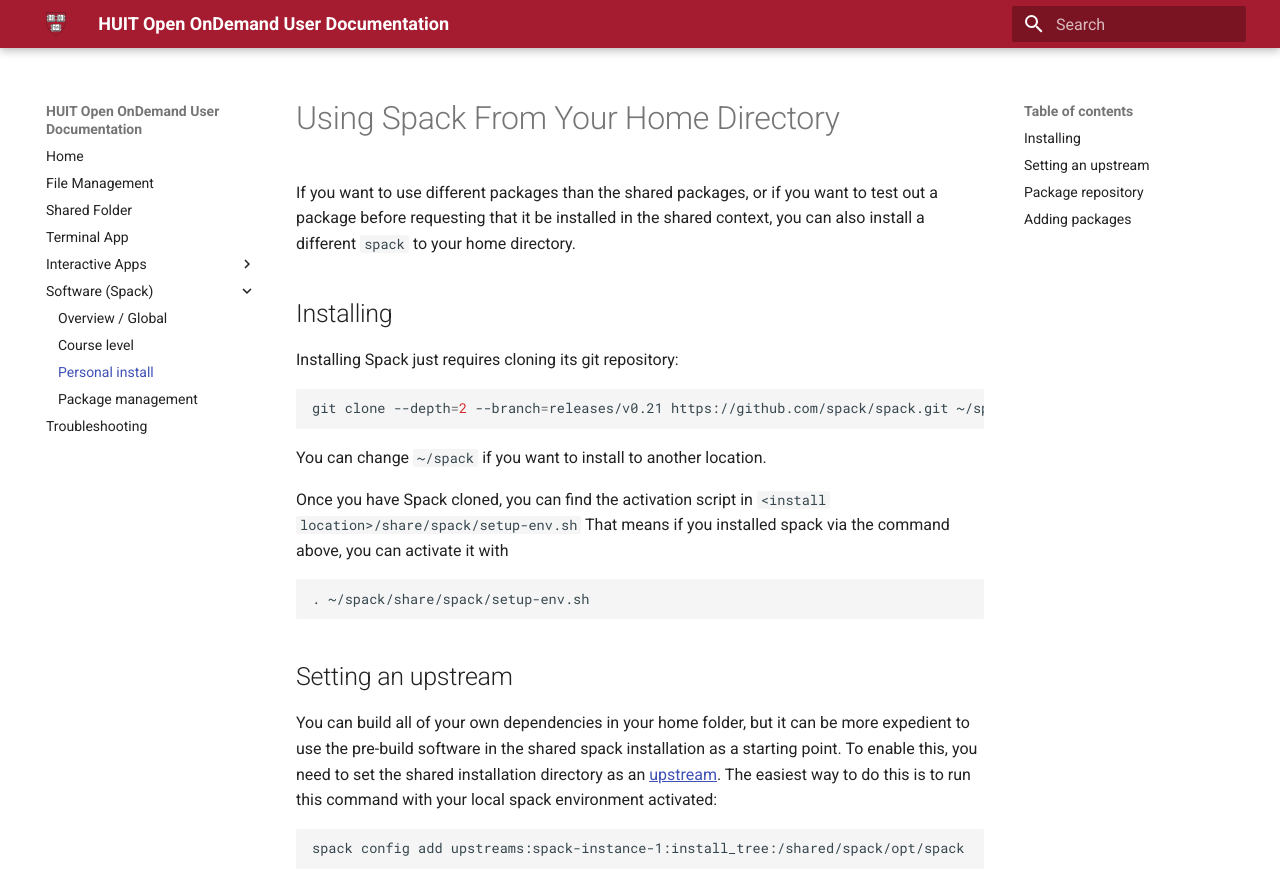
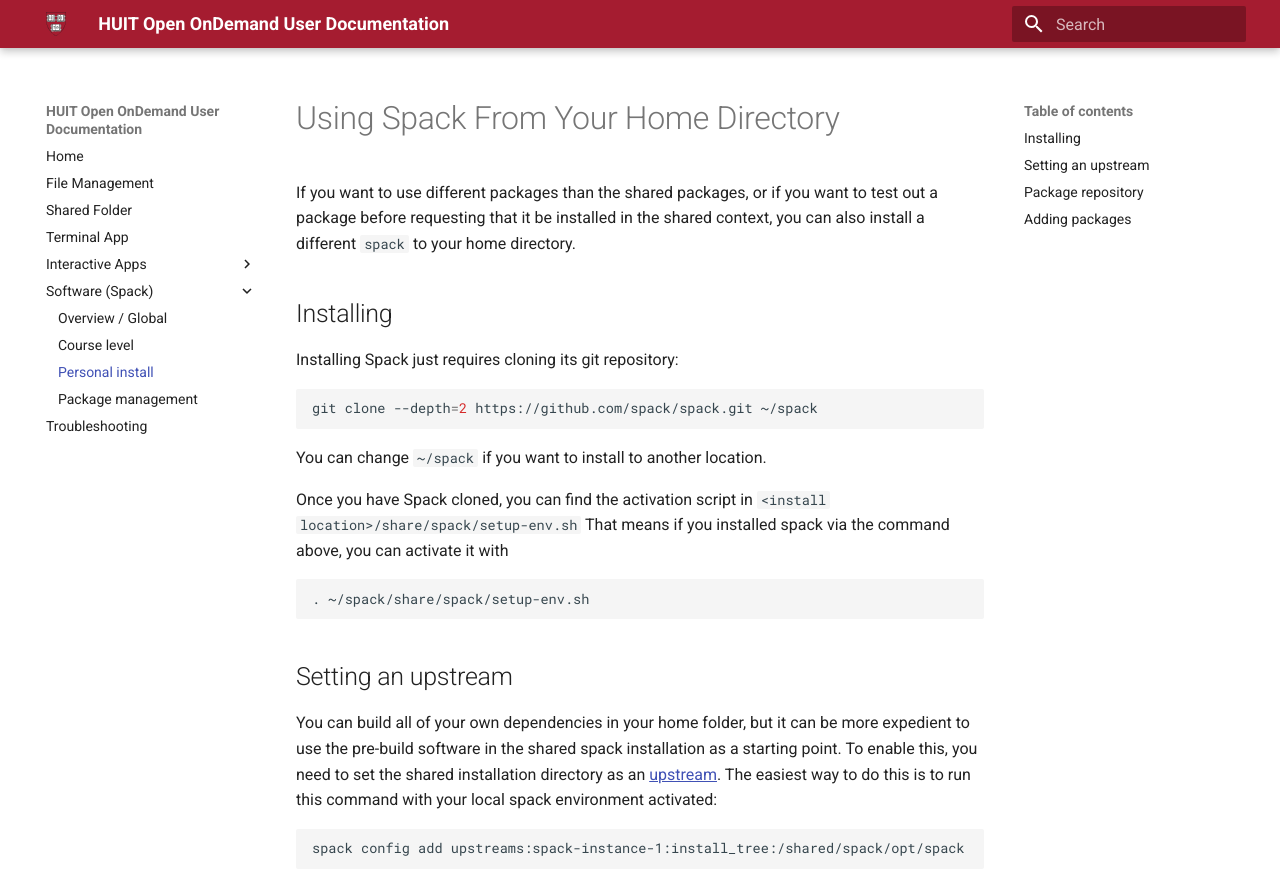
Before and after one commit to Harvard-ATG/huit-ondemand-user-docs, an MkDocs documentation site: the page built from docs/spack-local.md, in a window 1280 px wide and 900 px high. Shown: the top 895 px of the window. Built offline with MkDocs 1.6.1 and Material for MkDocs 9.7.7, drawn with Linux system fonts in a browser that asks for light colours.

Commit message:
remove branch spec

````diff
--- a/docs/spack-local.md
+++ b/docs/spack-local.md
@@ -7,7 +7,7 @@ If you want to use different packages than the shared packages, or if you want t
 Installing Spack just requires cloning its git repository:
 
 ```bash
-git clone --depth=2 --branch=releases/v0.21 https://github.com/spack/spack.git ~/spack
+git clone --depth=2 https://github.com/spack/spack.git ~/spack
 ```
 
 You can change `~/spack` if you want to install to another location.
````
